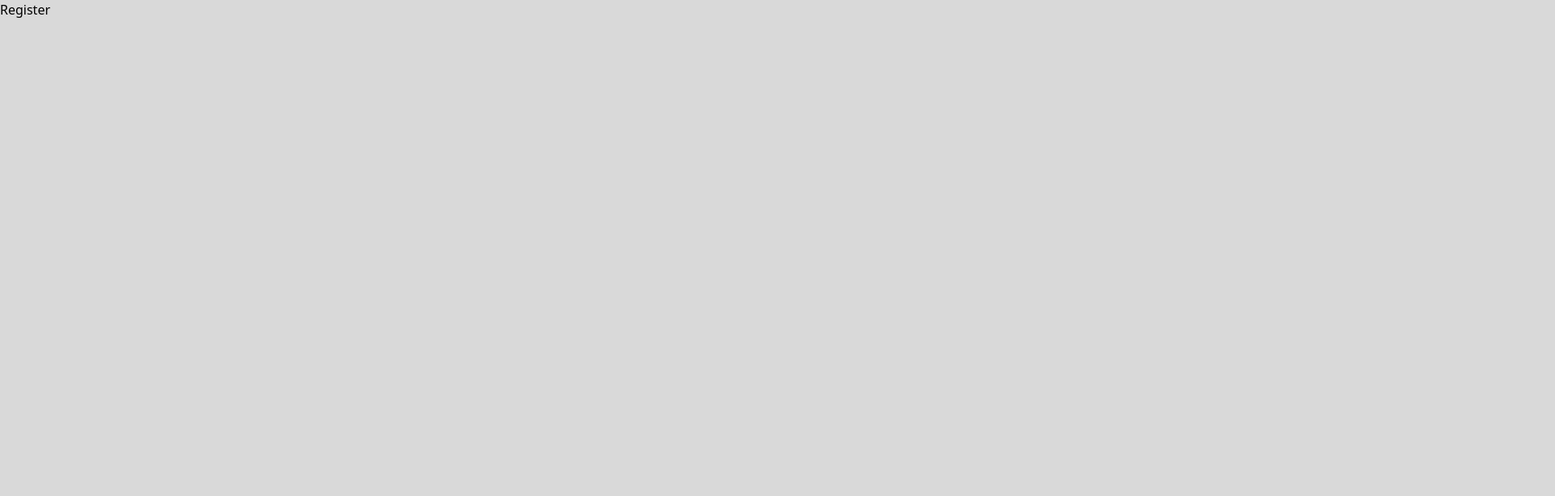
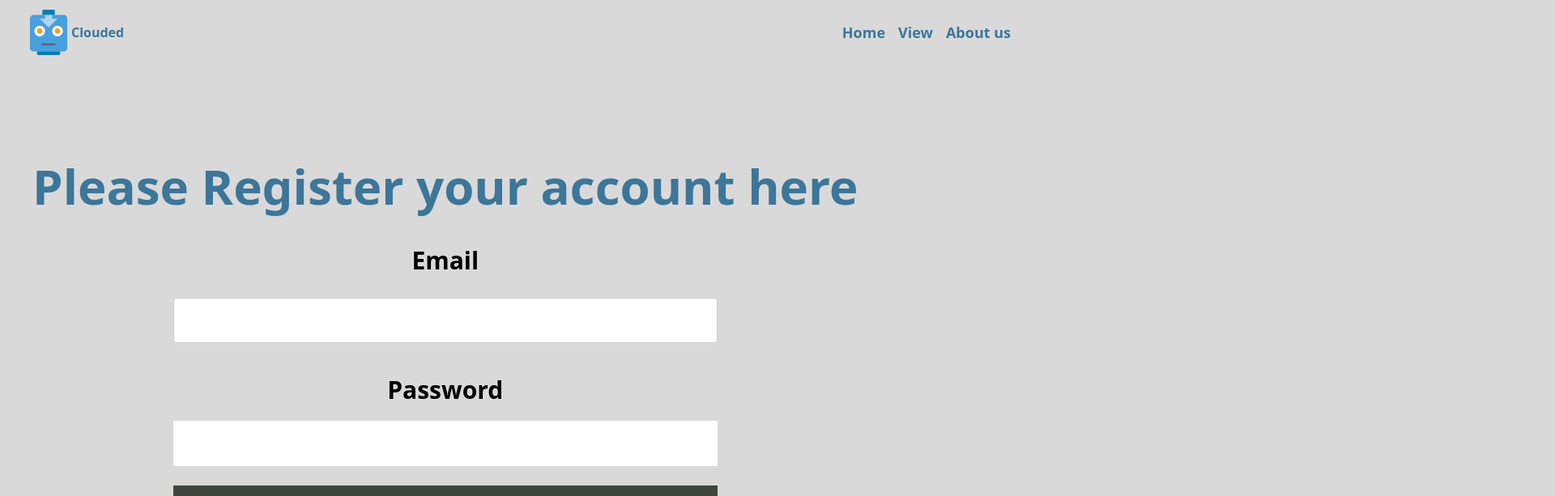
Before and after one commit to Mohtoto/Clouded, a React (Vite) app in the folder client/: page /Register in a window 1280 px wide. Shown: the top 613 px of the page at 81% size, 1920 px wide, since content can reach past the window. Built offline with nearby package versions, Linux system fonts and the light colour scheme.

Commit message:
added the register function

```diff
--- a/client/src/components/LandingPage.jsx
+++ b/client/src/components/LandingPage.jsx
@@ -94,7 +94,7 @@ const LandingPage = () => {
             </h2>
             <p className="mt-2 text-center text-sm text-gray-600">
               Or{' '}
-              <a href="/" className="font-medium text-[#3C7699] hover:text-[#0d7bbe]">
+              <a href="/Register" className="font-medium text-[#3C7699] hover:text-[#0d7bbe]">
                 Register here for an account
               </a>
             </p>
@@ -136,7 +136,7 @@ const LandingPage = () => {
               </div>
             </div>
 
-            <div className="flex items-center justify-between">
+            {/* <div className="flex items-center justify-between">
               <div className="flex items-center">
                 <input
                   id="remember-me"
@@ -155,7 +155,7 @@ const LandingPage = () => {
                   Forgot your password?
                 </a>
               </div>
-            </div>
+            </div> */}
 
             <div>
               <button
@@ -164,7 +164,7 @@ const LandingPage = () => {
                 className="group relative flex w-full justify-center rounded-md border border-transparent bg-[#3C7699] py-2 px-4 text-sm font-medium text-white hover:bg-[#0678be] focus:outline-none focus:ring-2 focus:ring-indigo-500 focus:ring-offset-2"
               >
                 <span className="absolute inset-y-0 left-0 flex items-center pl-3">
-                  <LockClosedIcon className="h-5 w-5 text-white group-hover:text-[#030303] " aria-hidden="true" />
+                  <LockClosedIcon className="h-5 w-5 text-white " aria-hidden="true" />
                 </span>
                 Sign in
               </button>
--- a/client/src/components/Register.jsx
+++ b/client/src/components/Register.jsx
@@ -1,8 +1,77 @@
-import React from 'react'
+import axios from 'axios';
+import React, { useState } from 'react'
+import { toast } from 'react-toastify';
+import Nav from './Nav'
 
 const Register = () => {
+
+  const [email, setEmail] = useState('');
+  const [password, setPassword] = useState('');
+
+const HandleSubmit =(e)=>{
+  e.preventdefault()
+
+
+  if(!email || !password ){
+
+    toast.error('please provide information in the fields provided')
+
+  }
+  else {
+
+   axios.post('http://localhost:8000/api/Register/post' , {email , password})
+   .then(()=>{
+
+    setEmail('')
+    setPassword('')
+
+   }).catch((err)=> toast.error(err.response.data))
+
+   toast.success('User added successfully')
+
+  }
+
+
+}
+
+console.log(email);
+console.log(password);
+
+
   return (
-    <div>Register</div>
+    <div className='w-full min-h-screen'>
+
+      <Nav />
+
+        <div className="row" onSubmit={HandleSubmit}    >
+          <form  className=' absolute top-1/4 flex flex-col items-center'>
+            <h1 className='font-bold text-6xl text-[#3C7699]'>Please Register your account here</h1>
+
+          <div className='flex flex-col items-center mt-11 w-full gap-8'>
+
+          <div className='flex flex-col items-center justify-center w-full gap-5'>
+              <label htmlFor="email" className='font-bold text-3xl'>Email</label>
+              <input type="email" className='w-full max-w-2xl h-14 rounded-sm outline-none p-5' value={email} onChange={(e)=> setEmail(e.target.value)}/>
+            </div>
+
+            <div className='flex flex-col items-center justify-center w-full gap-5'>
+              <label htmlFor="password" className='font-bold text-3xl'>Password</label>
+              <input type="password" className='w-full max-w-2xl h-14 rounded-sm outline-none p-5'value={password} onChange={(e)=> setPassword(e.target.value)} />
+            </div>
+
+          </div>
+
+            <button className='w-full bg-[#40453e] text-white mt-6 max-w-2xl h-12 font-bold text-2xl' type='submit'>Submit</button>
+
+
+          </form>
+
+        </div>
+
+
+
+
+    </div>
   )
 }
 
```
Also changed, not shown: client/src/components/AddClient.jsx (line endings or trailing spaces), 1 other file (tests, documents, lock files or other folders).
